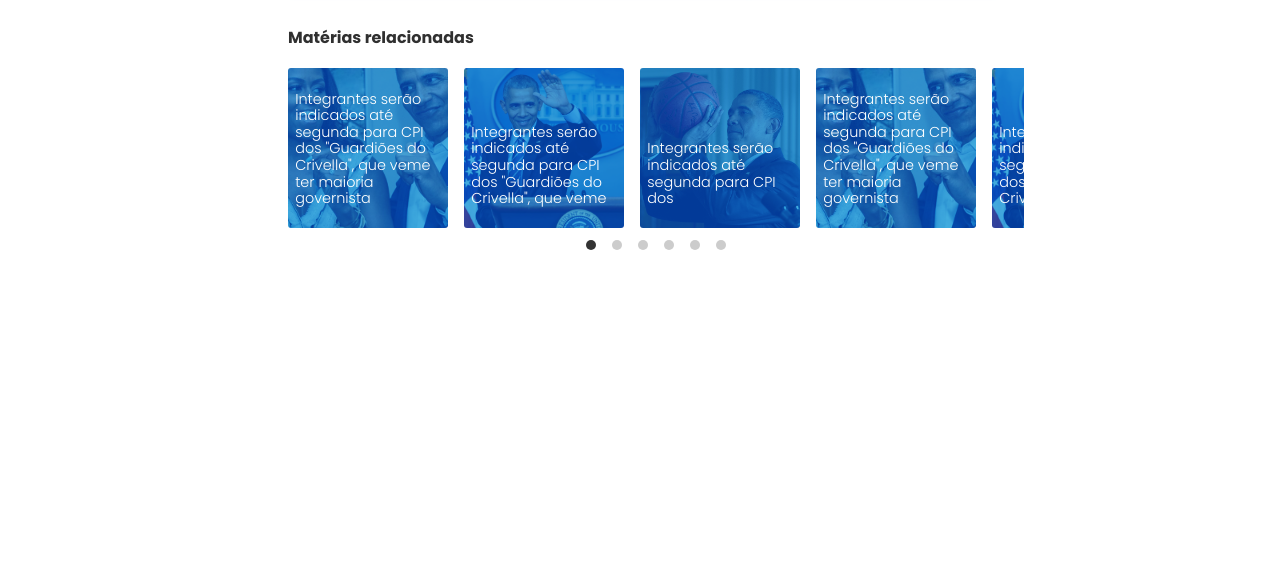
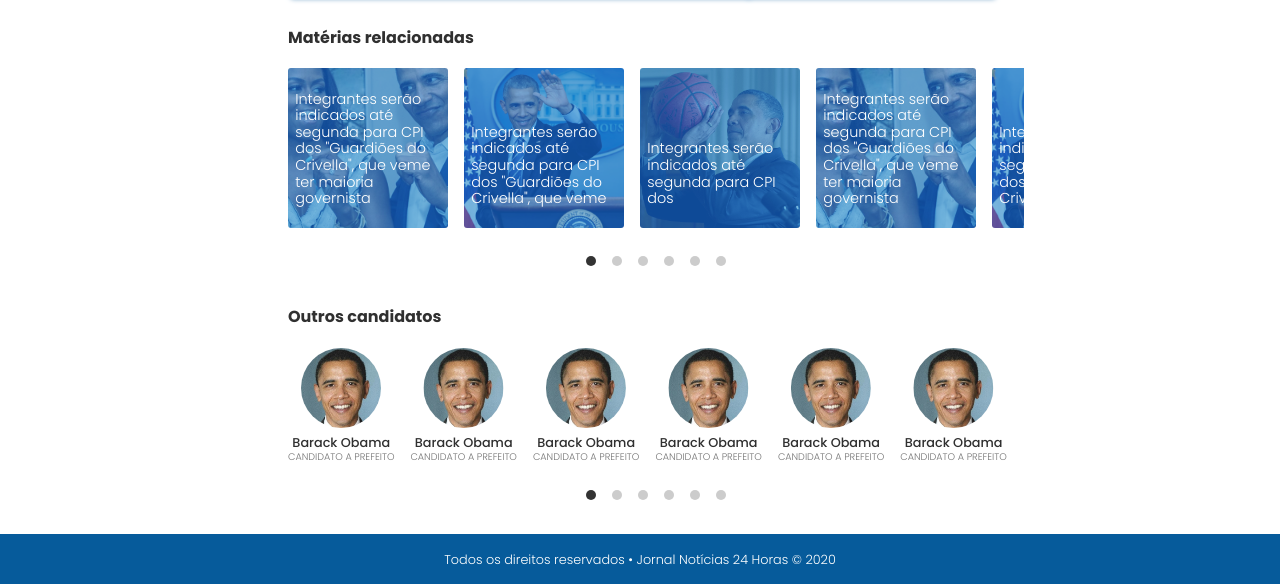
Before and after one commit to TrellixVulnTeam/mundiware-assessment_MTR2, a website: page index.html in a window 1280 px wide. Shown: the part 1297-1881 px from the top of the page. Before the commit the page ends 1581 px from the top, so only its background shows below. Drawn offline with nearby package versions, Linux system fonts and the light colour scheme.

Commit message:
Related profiles carousel

```diff
--- a/index.html
+++ b/index.html
@@ -141,10 +141,52 @@
 					</div>
 				</div>
 
-				<div class="related__profiles"></div>
+				<div class="related__profile">
+                    <h4 class="related__title">Outros candidatos</h4>
+
+                    <div class="profile__carousel main-carousel" data-flickity='{ "cellAlign": "left", "contain": true, "prevNextButtons": false }'>
+                        <div class="profile__block carousel-cell">
+                            <img class="profile__image" src="public/assets/related-profile-1.jpg" alt="Imagem do candidato Barack Obama">
+                            <h4 class="profile__title">Barack Obama</h4>
+							<p class="profile__caption">CANDIDATO A PREFEITO</p>
+                        </div>
+
+                        <div class="profile__block carousel-cell">
+                            <img class="profile__image" src="public/assets/related-profile-1.jpg" alt="Imagem do candidato Barack Obama">
+                            <h4 class="profile__title">Barack Obama</h4>
+							<p class="profile__caption">CANDIDATO A PREFEITO</p>
+                        </div>
+
+                        <div class="profile__block carousel-cell">
+                            <img class="profile__image" src="public/assets/related-profile-1.jpg" alt="Imagem do candidato Barack Obama">
+                            <h4 class="profile__title">Barack Obama</h4>
+							<p class="profile__caption">CANDIDATO A PREFEITO</p>
+                        </div>
+
+                        <div class="profile__block carousel-cell">
+                            <img class="profile__image" src="public/assets/related-profile-1.jpg" alt="Imagem do candidato Barack Obama">
+                            <h4 class="profile__title">Barack Obama</h4>
+							<p class="profile__caption">CANDIDATO A PREFEITO</p>
+                        </div>
+
+                        <div class="profile__block carousel-cell">
+                            <img class="profile__image" src="public/assets/related-profile-1.jpg" alt="Imagem do candidato Barack Obama">
+                            <h4 class="profile__title">Barack Obama</h4>
+							<p class="profile__caption">CANDIDATO A PREFEITO</p>
+                        </div>
+
+                        <div class="profile__block carousel-cell">
+                            <img class="profile__image" src="public/assets/related-profile-1.jpg" alt="Imagem do candidato Barack Obama">
+                            <h4 class="profile__title">Barack Obama</h4>
+							<p class="profile__caption">CANDIDATO A PREFEITO</p>
+                        </div>
+					</div>
+                </div>
 			</section>
 		</main>
 
-		<footer class="footer"></footer>
+		<footer class="footer">
+            <p>Todos os direitos reservados &#8226; Jornal Notícias 24 Horas &#169; 2020</p>
+        </footer>
 	</body>
 </html>
--- a/src/styles/style.css
+++ b/src/styles/style.css
@@ -3,6 +3,9 @@ body {
     font-family: "Poppins", sans-serif;
     font-weight: 300;
     color: #303030;
+}
+
+main {
     max-width: 768px;
     margin: auto;
 }
@@ -48,7 +51,7 @@ a {
 /* Summary */
 .summary {
     position: relative;
-    bottom: 2.5em;
+    bottom: 2.3em;
     background-color: #ffffff;
     padding: 2em 2em;
     border-radius: 2.5em 2.5em 0 0;
@@ -236,8 +239,8 @@ a {
     width: 10em;
     height: 10em;
     margin-right: 1em;
-    background-color: #177ac5;
-    /* background-color: #065b9b; */
+    margin-bottom: 1em;
+    background-color: #3c89c4;
     border-radius: 3px;
     background-size: cover;
     background-position: center;
@@ -249,3 +252,43 @@ a {
     padding: 0.5em;
     font-size: 0.9em;
 }
+
+.related .related__profile {
+    margin-top: 4em;
+}
+
+.related .profile__block {
+    display: flex;
+    flex-direction: column;
+    align-items: center;
+    padding-right: 1em;
+    margin-bottom: 1em;
+    white-space: nowrap;
+}
+
+.related .profile__image {
+    width: 5em;
+    height: 5em;
+    margin-bottom: 0.5em;
+    border-radius: 100%;
+}
+
+.related .profile__title {
+    margin: 0;
+    font-size: 0.8em;
+    font-weight: 500;
+}
+
+.related .profile__caption {
+    margin: 0;
+    font-size: 0.6em;
+    color: #747474;
+}
+
+.footer {
+    padding: 0.5em;
+    font-size: 0.8em;
+    text-align: center;
+    color: #ffffff;
+    background-color: #065b9b;
+}
```
Also changed, not shown: public/assets/related-profile-1.jpg (added).
